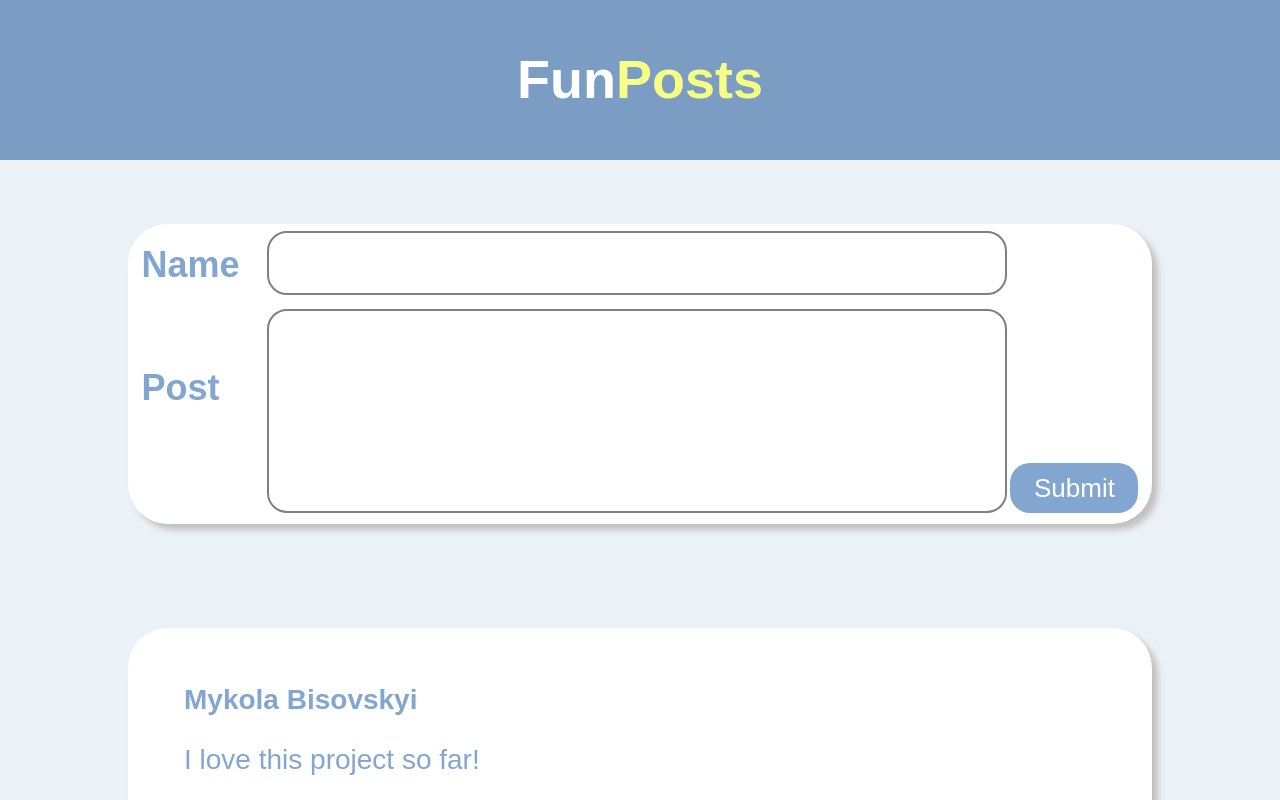
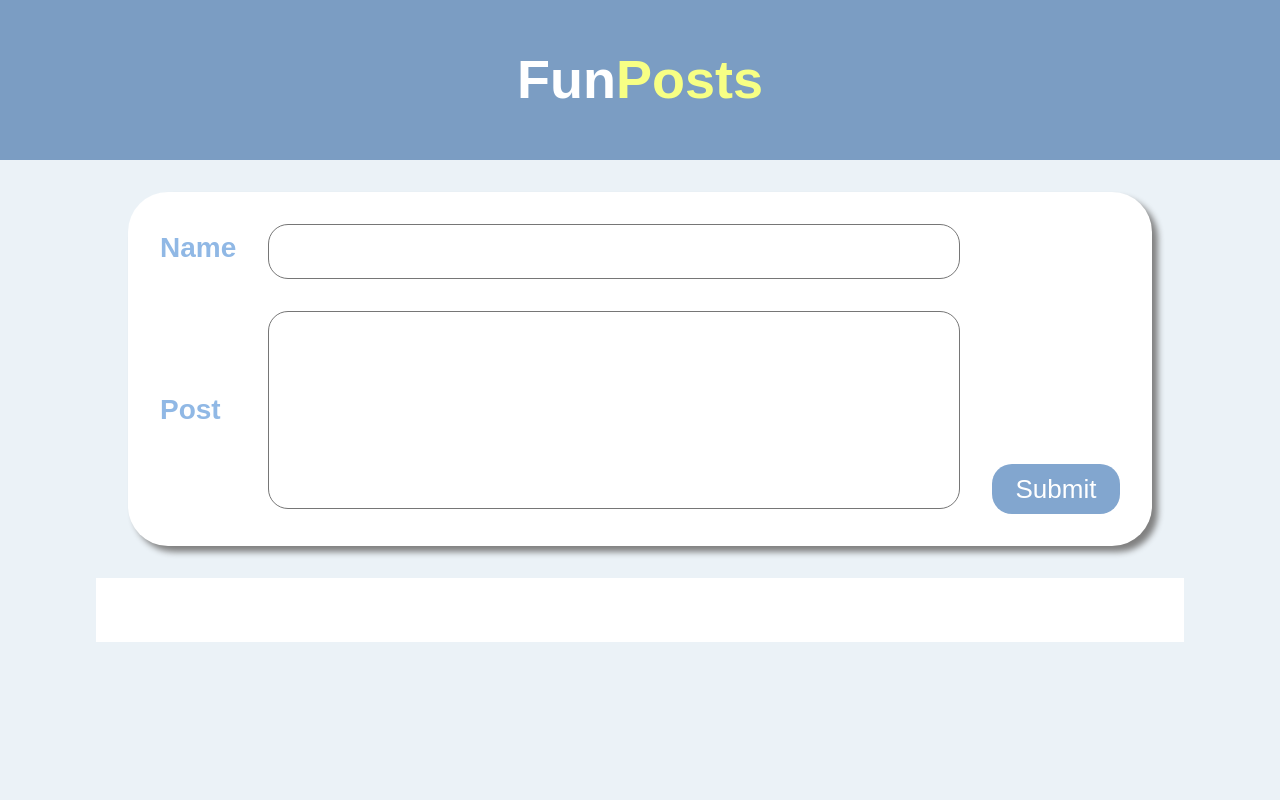
Before and after one commit to MBisovskyi/SocialFeed-project, a React (Create React App) app: page / in a window 1280 px wide. Shown: the top 800 px of the page. Built offline with nearby package versions, Linux system fonts and the light colour scheme.

Commit message:
CreatePost functionality is done + CreatePost styles overrided + DisplayPost functionality is done, but styles are not completed

```diff
--- a/src/App.css
+++ b/src/App.css
@@ -4,4 +4,12 @@
 
 .container {
   background-color: #ebf2f7;
+  height: 100vh;
 }
+
+.all-posts-container {
+  width: 80%;
+  margin: auto;
+  padding: 2em;
+  background-color: white;
+}
--- a/src/App.js
+++ b/src/App.js
@@ -1,17 +1,31 @@
 import NavBar from "./Components/NavBar/NavBar";
 import CreatePost from "./Components/CreatePost/CreatePost";
 import DisplayPosts from "./Components/DisplayPosts/DisplayPosts";
+import React, { useState } from "react";
 import "./App.css";
 
 function App() {
+  const [postEntries, setPostEntries] = useState([]);
+
+  function addNewPost(entry) {
+    let userEntries = [...postEntries, entry];
+    setPostEntries(userEntries);
+  }
+
   return (
-    <div className="App">
-      <div>
+    <div>
+      <div className="container">
         <NavBar />
-      </div>
-      <div className="container">
-        <CreatePost />
-        <DisplayPosts />
+        <div>
+          <div>
+            <CreatePost createNewPostProperty={addNewPost} />
+          </div>
+          <div className="all-posts-container">
+            <div className="single-post-container">
+              <DisplayPosts parentPost={postEntries} />
+            </div>
+          </div>
+        </div>
       </div>
     </div>
   );
--- a/src/Components/CreatePost/CreatePost.css
+++ b/src/Components/CreatePost/CreatePost.css
@@ -1,75 +1,72 @@
-.container {
-  padding: 1rem 0;
-}
-
-.create-post-container {
+.wrap {
+  background-color: white;
   width: 80%;
-  background-color: #ffffff;
+  margin: 2rem auto;
+  padding: 2rem 0;
+  box-shadow: 6px 6px 6px gray;
+  border-radius: 40px;
   display: flex;
-  justify-content: space-around;
-  border-radius: 40px;
-  margin: 2em 10%;
-  box-shadow: 6px 6px 6px #c0c0c0;
-  height: 300px;
-}
-
-.text-areas-container {
-  width: 70%;
-  display: flex;
-  flex-direction: column;
-  justify-content: space-around;
-}
-
-.name-input-area {
-  width: 100%;
-  height: 50px;
-  border-radius: 20px;
-  border: 2px solid gray;
-  align-items: center;
-  font-family: "Varela Round", sans-serif;
-  font-size: 28px;
-  font-weight: 800;
-  color: #82a6cf;
-  padding: 5px 10px;
-}
-
-.post-text-area {
-  width: 100%;
-  height: 180px;
-  border-radius: 20px;
-  border: 2px solid gray;
-  align-items: center;
-  font-family: "Varela Round", sans-serif;
-  font-size: 28px;
-  font-weight: 400;
-  color: #82a6cf;
-  padding: 10px 10px;
-  resize: none;
-}
-
-.name-post-container {
-  margin-top: 10px;
-  display: flex;
-  flex-direction: column;
-  justify-content: space-around;
-  font-size: 36px;
-  font-weight: 800;
-  color: #82a6cf;
+  justify-content: space-between;
+  color: #90b8e5;
   font-family: "Varela Round", sans-serif;
 }
 
-.name-title {
-  height: 64px;
-  padding-top: 10%;
+.left-container {
+  display: flex;
+  flex-direction: column;
+  justify-content: space-between;
+  margin: 0 2rem;
 }
 
-.post-title {
-  height: 204px;
-  padding-top: 75%;
+.middle-container {
+  display: flex;
+  flex-direction: column;
+  width: 82%;
 }
 
-.button-container button {
-  margin-top: 187%;
+.right-container {
+  display: flex;
+  flex-direction: column;
+  margin: 0 2rem;
+}
+
+.label-font {
+  font-size: 28px;
+  font-weight: 800;
+}
+
+.name-container {
+  margin-top: 0.5rem;
+}
+
+.post-container {
+  margin-bottom: 5.5rem;
+}
+
+.input-field-style {
+  resize: none;
+  border-color: 1px solid gray;
+  border-radius: 20px;
+  padding: 0.5rem;
+}
+
+.name-input-field {
+  height: 2.3rem;
+  font-size: 28px;
+  font-weight: 800;
+  color: #90b8e5;
+}
+
+.post-input-field {
+  margin-top: 2rem;
+  font-size: 26px;
+  font-weight: 400;
+  color: #90b8e5;
+  height: 180px;
+}
+
+button {
+  margin-top: 15rem;
   height: 50px;
   background-color: #82a6cf;
   color: #ffffff;
@@ -81,12 +78,12 @@
   font-family: "Varela Round", sans-serif;
 }
 
-.button-container button:hover {
+button:hover {
   border: 3px solid #82a6cf;
   color: #f7ff84;
 }
 
-.button-container button:active {
+button:active {
   background-color: #f7ff84;
   color: #82a6cf;
 }
--- a/src/Components/CreatePost/CreatePost.jsx
+++ b/src/Components/CreatePost/CreatePost.jsx
@@ -1,26 +1,67 @@
+import React, { useState } from "react";
 import "./CreatePost.css";
 
 const CreatePost = (props) => {
+  const [userName, setUserName] = useState("");
+  const [userText, setUserText] = useState("");
+
+  function handleSubmit(event) {
+    event.preventDefault();
+    let newPost = {
+      name: userName,
+      text: userText,
+    };
+    console.log(newPost);
+    props.createNewPostProperty(newPost);
+  }
+
   return (
-    <div className="container">
-      <div className="create-post-container">
-        <div className="name-post-container">
-          <p className="name-title">Name</p>
-          <p className="post-title">Post</p>
+    <form onSubmit={handleSubmit} className="wrap">
+      <div className="left-container">
+        <div className="name-container">
+          <label className="label-font">Name</label>
         </div>
-        <div className="text-areas-container">
-          <div>
-            <input className="name-input-area"></input>
-          </div>
-          <div>
-            <textarea className="post-text-area"></textarea>
-          </div>
-        </div>
-        <div className="button-container">
-          <button>Submit</button>
+        <div className="post-container">
+          <label className="label-font">Post</label>
         </div>
       </div>
-    </div>
+      <div className="middle-container">
+        <textarea
+          type="text"
+          className="name-input-field input-field-style"
+          value={userName}
+          onChange={(event) => setUserName(event.target.value)}
+        ></textarea>
+        <textarea
+          type="text"
+          className="post-input-field input-field-style"
+          value={userText}
+          onChange={(event) => setUserText(event.target.value)}
+        ></textarea>
+      </div>
+      <div className="right-container">
+        <button type="submit">Submit</button>
+      </div>
+    </form>
+    // <div className="container">
+    //   <div className="create-post-container">
+    //     <div className="name-post-container">
+    //       <p className="name-title">Name</p>
+    //       <p className="post-title">Post</p>
+    //     </div>
+    //     <div className="text-areas-container">
+    //       <div>
+    //         <input className="name-input-area"></input>
+    //       </div>
+    //       <div>
+    //         <textarea className="post-text-area"></textarea>
+    //       </div>
+    //     </div>
+    //     <div className="button-container">
+    //       <button>Submit</button>
+    //     </div>
+    //   </div>
+    // </div>
   );
 };
 
--- a/src/Components/DisplayPosts/DisplayPosts.css
+++ b/src/Components/DisplayPosts/DisplayPosts.css
@@ -1,15 +1,3 @@
-.wrap {
-  background-color: rgb(255, 255, 255);
-  margin: auto;
-  border-radius: 40px;
-  box-shadow: 6px 6px 6px #c0c0c0;
-  margin: 2em 10%;
-  padding: 2em;
-  color: #82a6cf;
-  font-size: 28px;
-  font-family: "Varela Round", sans-serif;
-}
-
 .name-text {
   font-weight: 800;
   margin-bottom: 1em;
--- a/src/Components/DisplayPosts/DisplayPosts.jsx
+++ b/src/Components/DisplayPosts/DisplayPosts.jsx
@@ -2,16 +2,15 @@ import "./DisplayPosts.css";
 
 const DisplayPosts = (props) => {
   return (
-    <div className="wrap">
-      <div className="content-container">
-        <div className="post-container name-text">Mykola Bisovskyi</div>
-        <div className="post-container post-text">
-          I love this project so far!
-        </div>
-      </div>
-      <div className="likes-container">
-        <img src="public/finger-up.svg" alt="asd" />
-      </div>
+    <div>
+      {props.parentPost.map((entry, index) => {
+        return (
+          <div key={index}>
+            <p className="name-text">{entry.name}</p>
+            <p className="post-text">{entry.text}</p>
+          </div>
+        );
+      })}
     </div>
   );
 };
```
